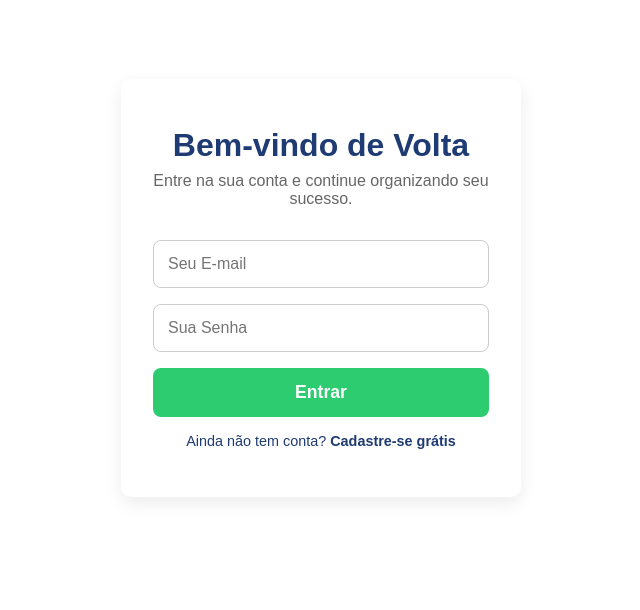
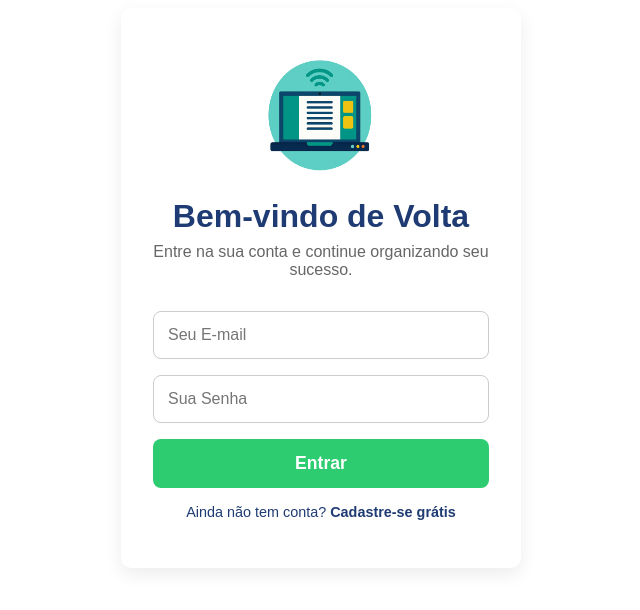
Before and after one commit to The-AtomicBR/Protocolai, a plain HTML site: page pages/login.html in a window 1280 px wide. Shown: the part 112-722 px from the top of the page, without its empty margins (319-959 px from the left). Drawn offline with Linux system fonts and the light colour scheme.

Commit message:
Update login.html

```diff
--- a/pages/login.html
+++ b/pages/login.html
@@ -23,6 +23,11 @@
             max-width: 400px;
             width: 100%;
             text-align: center;
+        }
+
+        .login-container img {
+            width: 120px;
+            margin-bottom: 20px;
         }
 
         .login-container h1 {
@@ -88,6 +93,7 @@
 </head>
 <body>
     <div class="login-container">
+        <img src="../assets/images/logo.png" alt="Logo Protocola Aí">
         <h1>Bem-vindo de Volta</h1>
         <p>Entre na sua conta e continue organizando seu sucesso.</p>
         <form class="login-form">
```
